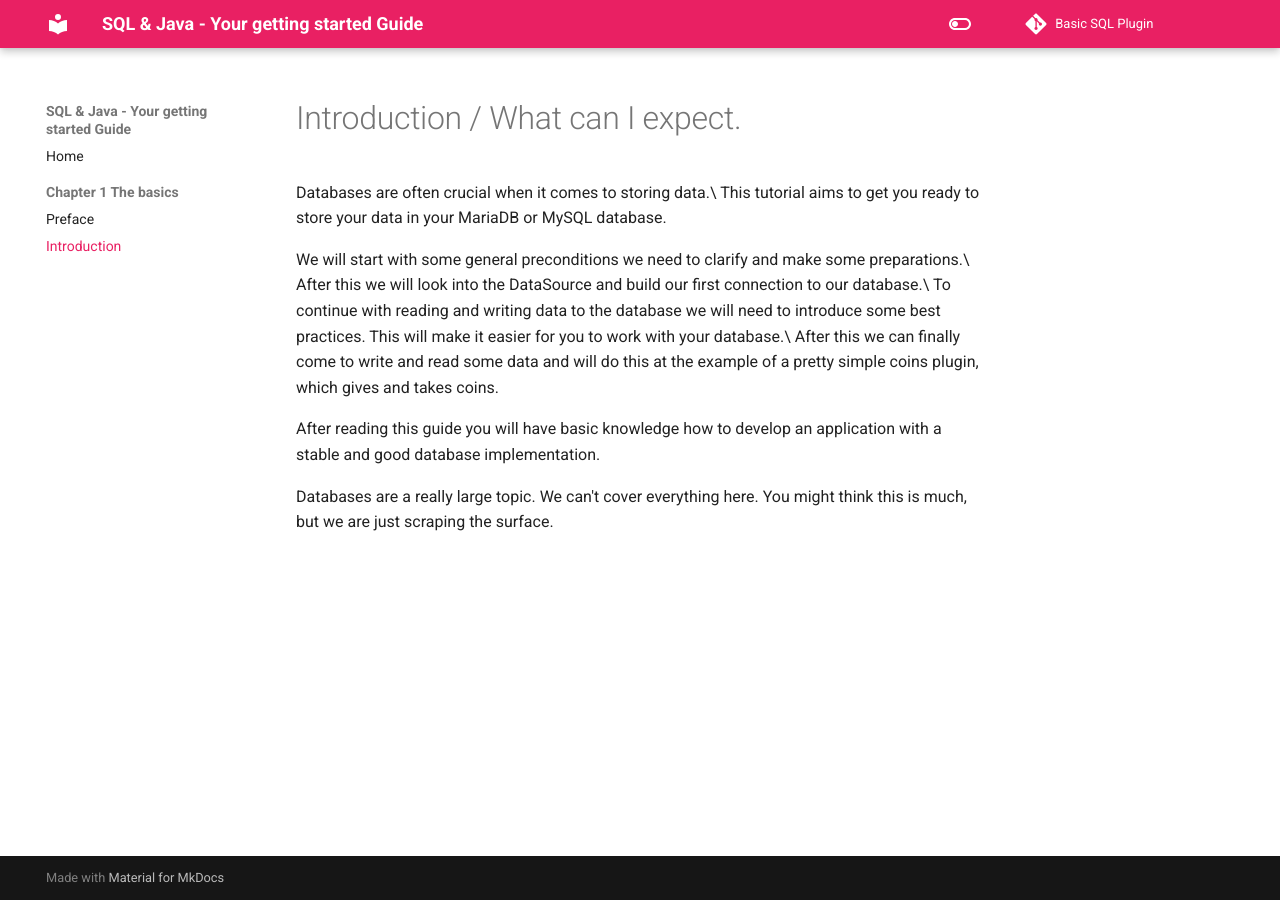
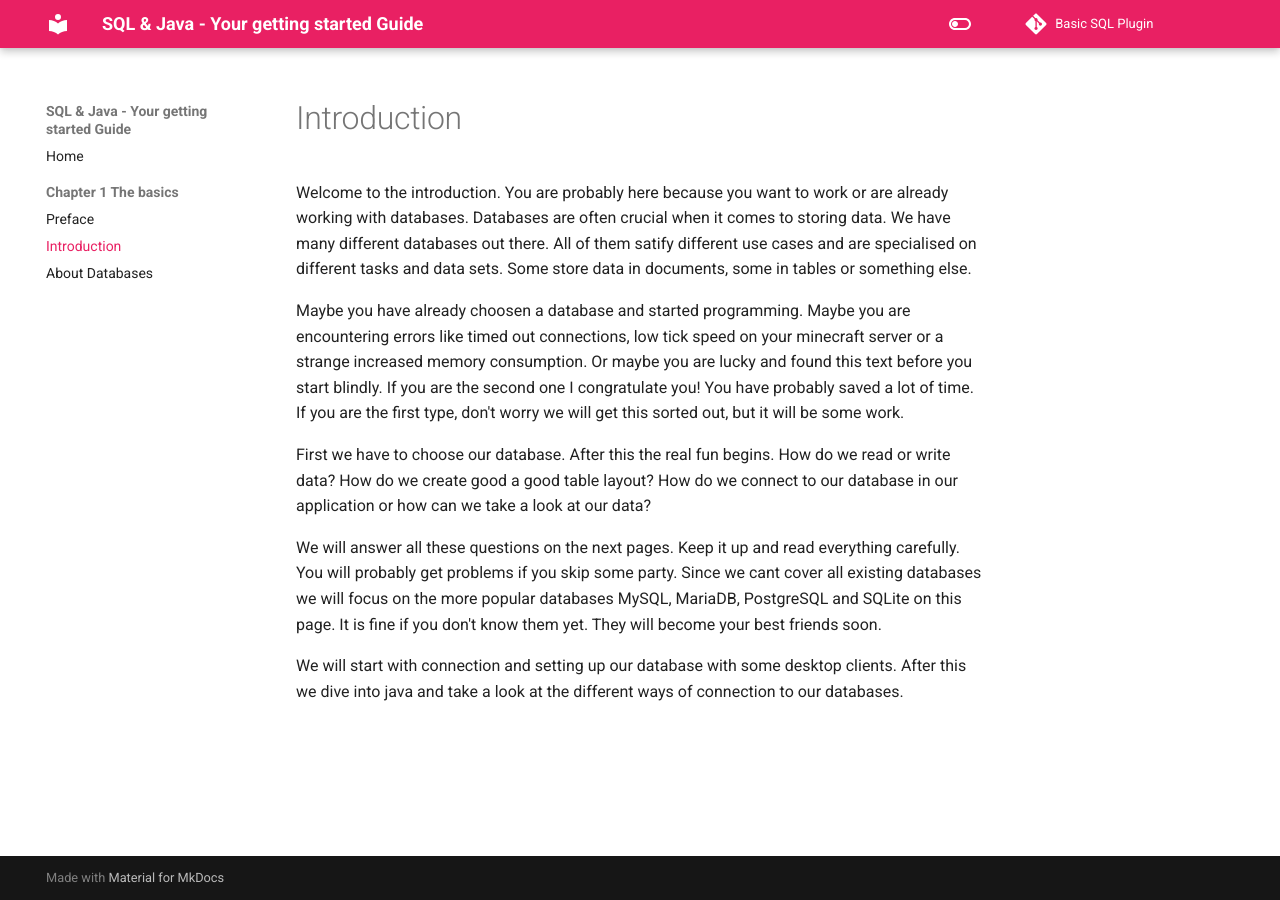
Before and after one commit to rainbowdashlabs/sql-java, an MkDocs documentation site: the page built from docs/01/introduction.md, in a window 1280 px wide. Built offline with MkDocs 1.6.1 and Material for MkDocs 9.7.7, drawn with Linux system fonts in a browser that asks for light colours; comment, search, counter and statistics services are not loaded.

Commit message:
Add introduction about different database types

```diff
--- a/docs/01/introduction.md
+++ b/docs/01/introduction.md
@@ -1,17 +1,23 @@
-# Introduction / What can I expect.
+# Introduction
 
-Databases are often crucial when it comes to storing data.\
-This tutorial aims to get you ready to store your data in your MariaDB or MySQL database.
+Welcome to the introduction. You are probably here because you want to work or are already working with databases.
+Databases are often crucial when it comes to storing data. We have many different databases out there. All of them
+satify different use cases and are specialised on different tasks and data sets. Some store data in documents, some in
+tables or something else.
 
-We will start with some general preconditions we need to clarify and make some preparations.\
-After this we will look into the DataSource and build our first connection to our database.\
-To continue with reading and writing data to the database we will need to introduce some best practices. This will make
-it easier for you to work with your database.\
-After this we can finally come to write and read some data and will do this at the example of a pretty simple coins
-plugin, which gives and takes coins.
+Maybe you have already choosen a database and started programming. Maybe you are encountering errors like timed out
+connections, low tick speed on your minecraft server or a strange increased memory consumption. Or maybe you are lucky
+and found this text before you start blindly. If you are the second one I congratulate you!
+You have probably saved a lot of time. If you are the first type, don't worry we will get this sorted out, but it will
+be some work.
 
-After reading this guide you will have basic knowledge how to develop an application with a stable and good database
-implementation.
+First we have to choose our database. After this the real fun begins. How do we read or write data? How do we create
+good a good table layout? How do we connect to our database in our application or how can we take a look at our data?
 
-Databases are a really large topic. We can't cover everything here. You might think this is much, but we are just
-scraping the surface.
+We will answer all these questions on the next pages. Keep it up and read everything carefully. You will probably get
+problems if you skip some party. Since we cant cover all existing databases we will focus on the more popular databases
+MySQL, MariaDB, PostgreSQL and SQLite on this page. It is fine if you don't know them yet. They will become your
+best friends soon.
+
+We will start with connection and setting up our database with some desktop clients. After this we dive into java
+and take a look at the different ways of connection to our databases.
--- a/mkdocs.yml
+++ b/mkdocs.yml
@@ -8,15 +8,12 @@ plugins:
       type: date
       fallback_to_build_date: true
       enable_creation_date: true
-#pages:
-#- ['index.md', 'Welcome']
-#- ['01/preface.md', 'Chapter 1 The basics', 'Preface']
-#- ['01/introduction.md', 'Chapter 1 The basics', 'Introduction']
 nav:
   - Home: index.md
   - 'Chapter 1 The basics':
     - 'Preface': 01/preface.md
     - 'Introduction': 01/introduction.md
+    - 'About Databases': 01/about_databases.md
 theme:
   features:
     - navigation.instant
```
Also changed, not shown: docs/01/about_databases.md (added, +110 -0 lines), docs/01/preface.md (+16 -5 lines), docs/img/uuid_table.png (added).
